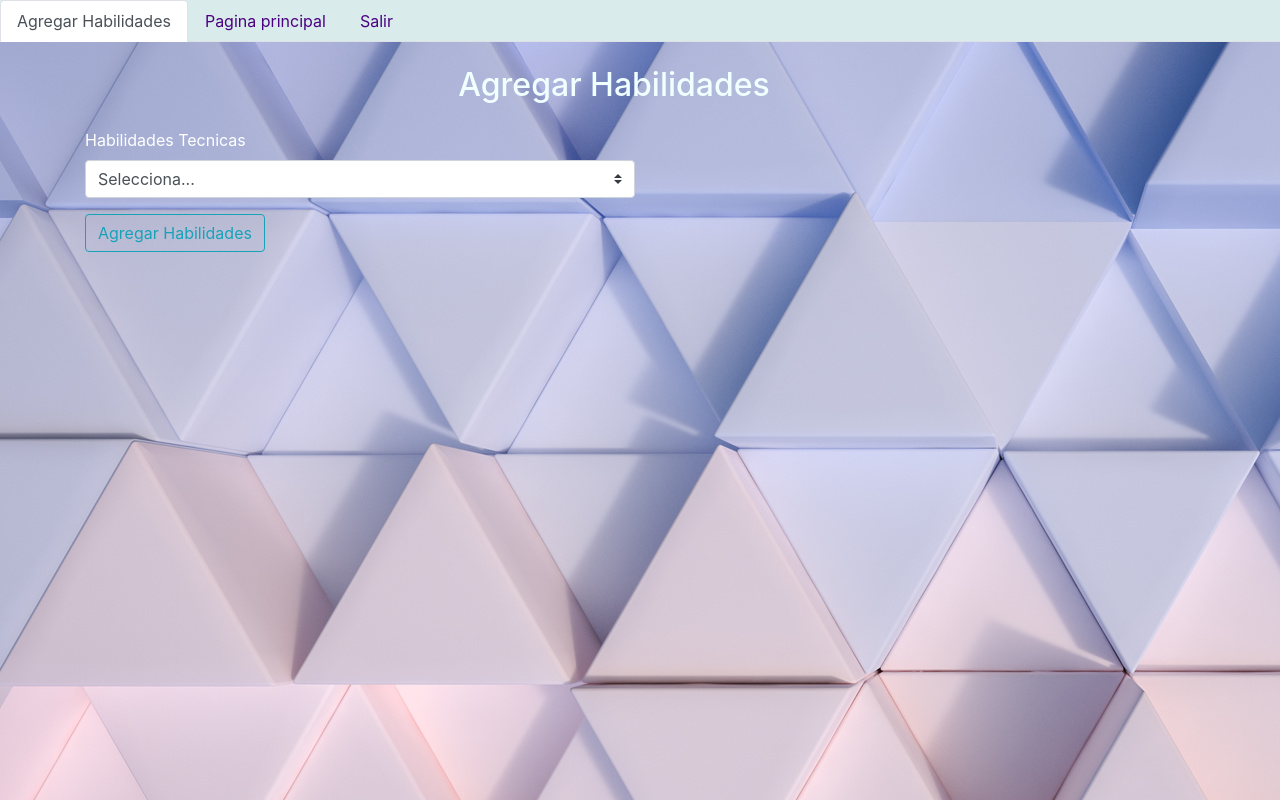
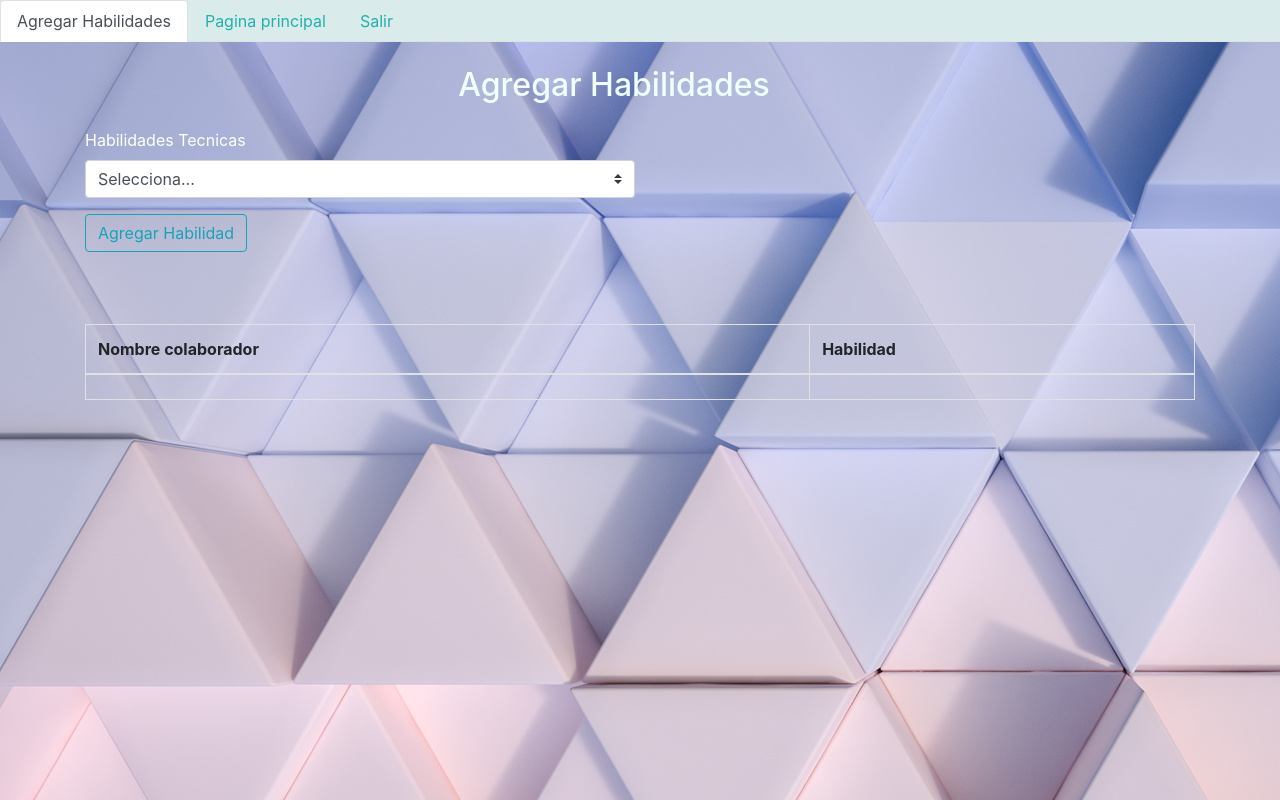
Before and after one commit to valentinaborquez/Staffing, an Angular app in the folder ProyectoStaffing/: page /agregarhabilidades in a window 1280 px wide. Built offline with nearby package versions, Linux system fonts and the light colour scheme.

Commit message:
sklsdjad

```diff
--- a/ProyectoStaffing/src/app/components/acceso-colaborador/acceso-colaborador.component.css
+++ b/ProyectoStaffing/src/app/components/acceso-colaborador/acceso-colaborador.component.css
@@ -1,10 +1,18 @@
 body{
     margin: 0;
     padding: 0;
-    background-image: url('/assets/img/onda.jpg');
+    background-image: url('/assets/img/pastel.jpg');
     background-size: cover;
     background-position: center center;
     background-repeat: no-repeat;
     height: 100vh;
     width: 100%;
 }
+
+.nav-link{
+    color:lightseagreen;
+}
+
+.fondo{
+    background-color: rgb(217, 235, 235)
+}
--- a/ProyectoStaffing/src/app/components/acceso-colaborador/acceso-colaborador.component.html
+++ b/ProyectoStaffing/src/app/components/acceso-colaborador/acceso-colaborador.component.html
@@ -10,7 +10,7 @@
 
 </head>
 <body>
-    <ul class="nav nav-tabs bg-dark">
+    <ul class="nav nav-tabs fondo">
         <li class="nav-item">
           <a class="nav-link" href="/login">Sign out</a>
         </li>
@@ -46,8 +46,7 @@
       <div class="form-row">
         <div class="form-group col-md-4"></div>
         <div class="form-group col-md-5">
-          <iframe width="560" height="315" src="https://www.youtube.com/embed/CDV2AwOeeis" frameborder="0" allow="accelerometer; autoplay; encrypted-media; gyroscope; picture-in-picture" allowfullscreen></iframe>
-
+          <iframe width="560" height="315" src="https://www.youtube.com/embed/pidhWGD-m_A" frameborder="0" allow="accelerometer; autoplay; encrypted-media; gyroscope; picture-in-picture" allowfullscreen></iframe>
         </div>
         <div class="form-group col-md-3"></div>
       </div>
--- a/ProyectoStaffing/src/app/components/agregar-habilidades/agregar-habilidades.component.css
+++ b/ProyectoStaffing/src/app/components/agregar-habilidades/agregar-habilidades.component.css
@@ -6,9 +6,13 @@ body {
 }
 
 .nav-link{
-    color:indigo
+    color:lightseagreen;
 }
 
 .fondo{
     background-color: rgb(217, 235, 235)
 }
+
+.table-border{
+    border-color: black;
+}
--- a/ProyectoStaffing/src/app/components/agregar-habilidades/agregar-habilidades.component.html
+++ b/ProyectoStaffing/src/app/components/agregar-habilidades/agregar-habilidades.component.html
@@ -41,8 +41,13 @@
                         <label for="inlineFormCustomSelect" style="color: white;">Habilidades Tecnicas</label>
                         <select class="custom-select mr-sm-2" id="inlineFormCustomSelect">
                           <option selected>Selecciona...</option>
-                          <option value="colaborador">Colaborador</option>
-                          <option value="administrador">Administrador</option>
+                          <option value="colaborador">Java</option>
+                          <option value="administrador">PHP</option>
+                          <option value="administrador">Python</option>
+                          <option value="administrador">Java Script</option>
+                          <option value="administrador">Diseño Frontend</option>
+                          <option value="administrador">Base de datos</option>
+                          <option value="administrador">Backend</option>
                         </select>
 
                 </div>
@@ -51,7 +56,28 @@
             </div>
 
         </form>
-        <button type="button" class="btn btn-outline-info">Agregar Habilidades</button>
+        <button type="button" class="btn btn-outline-info" >Agregar Habilidad</button>
+        <br>
+        <br>
+        <br>
+        <br>
+
+        <table class="table table-bordered">
+          <thead>
+            <tr>
+              <th scope="col">Nombre colaborador</th>
+              <th scope="col">Habilidad</th>
+
+            </tr>
+          </thead>
+          <tbody>
+            <tr>
+              <th scope="row"></th>
+              <td></td>
+
+            </tr>
+          </tbody>
+        </table>
 
 
 
--- a/ProyectoStaffing/src/app/components/reporte-staffing/reporte-staffing.component.html
+++ b/ProyectoStaffing/src/app/components/reporte-staffing/reporte-staffing.component.html
@@ -31,14 +31,17 @@
         <div class="container">
             <div class="form-row">
                    <div class="form-group col-md-4">
-                      <button type="button" class="btn btn-primary">
+                      <button type="button" class="btn btn-primary boton">
                         Total Colaboradores <span class="badge badge-light">10</span>
                       </button>
-                      <button type="button" class="btn btn-primary">
-                        Asignados <span class="badge badge-light">10</span>
+                      <br>
+                      <br>
+                      <button type="button" class="btn btn-primary boton">
+                        Asignados <span class="badge badge-light">6</span>
                       </button>
-                      <button type="button" class="btn btn-primary">
-                        Libres <span class="badge badge-light">10</span>
+                      <br>
+                      <button type="button" class="btn btn-primary boton">
+                        Libres <span class="badge badge-light">4</span>
                       </button>
                    </div>
            </div>
```
Also changed, not shown: ProyectoStaffing/src/app/components/reporte-staffing/reporte-staffing.component.css (line endings or trailing spaces).
